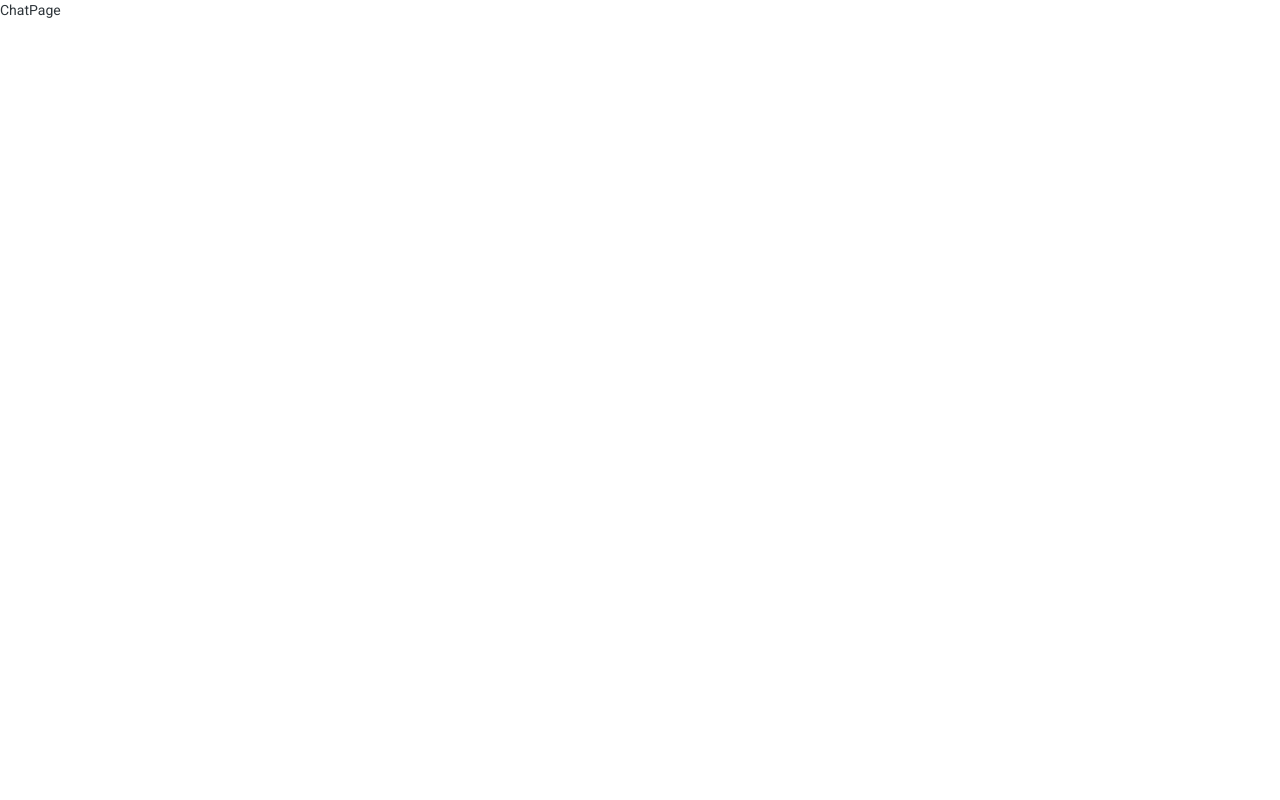
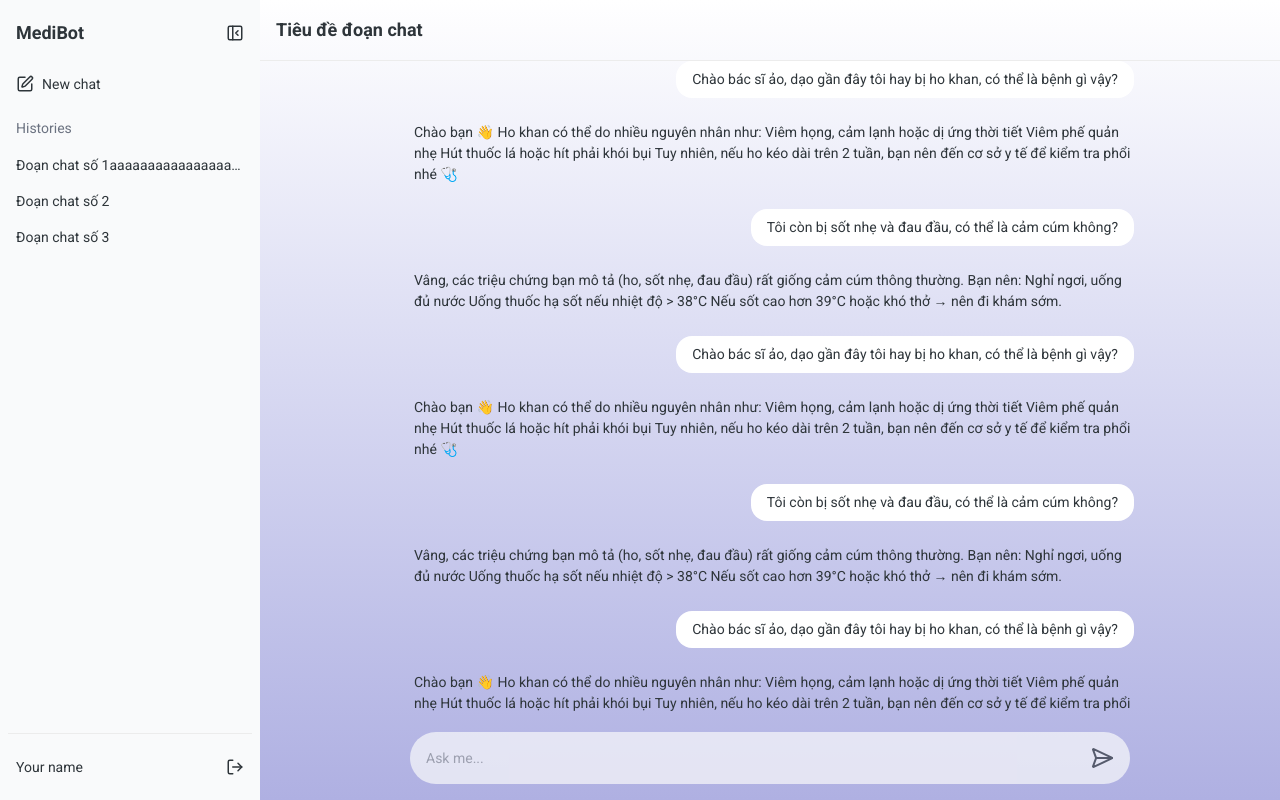
Before and after one commit to hyynee04/MediBot, a React (Vite) app: page / in a window 1280 px wide. Built offline with nearby package versions, Linux system fonts and the light colour scheme.

Commit message:
ChatPage: done basic UI

```diff
--- a/package.json
+++ b/package.json
@@ -14,6 +14,7 @@
     "framer-motion": "^12.23.24",
     "react": "^19.1.1",
     "react-dom": "^19.1.1",
+    "react-icons": "^5.5.0",
     "react-router-dom": "^7.9.4"
   },
   "devDependencies": {
--- /dev/null
+++ b/src/components/AnswerItem.tsx
@@ -0,0 +1,13 @@
+interface AnswerItemProps {
+    answer: string;
+}
+
+const AnswerItem = ({ answer }: AnswerItemProps) => {
+    return (
+        <div className="w-full h-fit flex">
+            <p className="">{answer}</p>
+        </div>
+    )
+}
+
+export default AnswerItem
--- /dev/null
+++ b/src/components/HistoryItem.tsx
@@ -0,0 +1,11 @@
+interface HistoryItemProps {
+    text: string;
+}
+const HistoryItem = ({ text }: HistoryItemProps) => {
+    return (
+        <div className="p-2 flex flex-row items-center gap-2 hover:bg-stroke-grey rounded-lg cursor-pointer">
+            <p className="text-sm overflow-hidden text-ellipsis whitespace-nowrap">{text}</p>
+        </div>
+    )
+}
+export default HistoryItem
--- /dev/null
+++ b/src/components/QuestionItem.tsx
@@ -0,0 +1,13 @@
+interface QuestionItemProps{
+    question: string;
+}
+
+const QuestionItem = ({question}: QuestionItemProps) => {
+    return (
+        <div className="w-full h-fit flex justify-end">
+            <p className="bg-primary-white px-4 py-2 rounded-2xl max-w-2/3">{question}</p>
+        </div>
+    )
+}
+
+export default QuestionItem
--- a/src/index.css
+++ b/src/index.css
@@ -39,6 +39,20 @@ body {
   min-height: 100vh;
   font-size: 14px;
 }
+
+@layer utilities {
+  ::-webkit-scrollbar {
+    width: 8px;
+  }
+  ::-webkit-scrollbar-thumb {
+    background-color: var(--color-background-white); /* blue-400 */
+    border-radius: 9999px;
+  }
+  ::-webkit-scrollbar-track {
+    background-color: transparent; /* gray-200 */
+  }
+}
+
 
 /* a {
   font-weight: 500;
--- a/src/pages/ChatPage.tsx
+++ b/src/pages/ChatPage.tsx
@@ -1,9 +1,135 @@
+import { LuPanelLeftClose, LuPanelLeftOpen, LuSquarePen, LuLogOut, LuSendHorizontal } from "react-icons/lu";
+import HistoryItem from "../components/HistoryItem";
+import { useNavigate } from "react-router-dom";
+import { paths } from "../routes/paths";
+import QuestionItem from "../components/QuestionItem";
+import AnswerItem from "../components/AnswerItem";
+const ChatPage = () => {
+    const navigate = useNavigate()
+    const handleGotoLogin = () => {
+        navigate(paths.login)
+    }
+    return (
+        <div className="w-screen h-screen flex flex-row">
+            <div className="md:w-[260px] w-fit h-screen bg-background-white py-4 px-2 flex flex-col justify-between">
+                <div className="flex flex-col gap-4">
+                    <div className="flex flex-row justify-between items-center">
+                        <p className="px-2 text-lg font-bold md:block hidden">MediBot</p>
+                        <div className="p-2 hover:bg-stroke-grey rounded-lg cursor-pointer">
+                            <LuPanelLeftClose size={18} />
+                        </div>
+                        {/* <LuPanelLeftOpen /> */}
+                    </div>
+                    <div className="p-2 flex flex-row items-center gap-2 hover:bg-stroke-grey rounded-lg cursor-pointer">
+                        <LuSquarePen size={18} />
+                        <p className="text-sm md:block hidden">New chat</p>
+                    </div>
+                    <div className="md:flex hidden flex-col h-full">
+                        <p className="px-2 pb-2 text-primary-grey">Histories</p>
+                        <HistoryItem text="Đoạn chat số 1aaaaaaaaaaaaaaaaaaaaaaaa" />
+                        <HistoryItem text="Đoạn chat số 2" />
+                        <HistoryItem text="Đoạn chat số 3" />
+                    </div>
+                </div>
+                <div className="flex flex-col gap-4">
+                    <span className="w-full h-px bg-stroke-grey" />
+                    <div className="flex flex-row justify-between items-center">
+                        <p className="px-2 text-sm md:block hidden">Your name</p>
+                        <div className="p-2 hover:bg-stroke-grey rounded-lg cursor-pointer" onClick={() => handleGotoLogin()}>
+                            <LuLogOut size={18} />
+                        </div>
+                    </div>
+                </div>
+            </div>
+            <div className="w-full h-screen flex flex-col items-center justify-end bg-gradient-to-b from-primary-white to-primary-purple">
+                <p className="w-full p-4 text-lg font-bold text-primary-black ">Tiêu đề đoạn chat</p>
+                <span className="w-full h-px bg-stroke-grey" />
+                <div className="w-full h-full overflow-y-scroll flex justify-center pl-2">
+                    <div className="flex flex-col gap-6 lg:w-[720px] w-full">
+                        <QuestionItem question="Chào bác sĩ ảo, dạo gần đây tôi hay bị ho khan, có thể là bệnh gì vậy?" />
+                        <AnswerItem answer="
+                     Chào bạn 👋
+                            Ho khan có thể do nhiều nguyên nhân như:
 
-const ChatPage = () => {
-    return (
-        <>
-            <h1>ChatPage</h1>
-        </>
+                            Viêm họng, cảm lạnh hoặc dị ứng thời tiết
+
+                            Viêm phế quản nhẹ
+
+                            Hút thuốc lá hoặc hít phải khói bụi
+                            Tuy nhiên, nếu ho kéo dài trên 2 tuần, bạn nên đến cơ sở y tế để kiểm tra phổi nhé 🩺
+                    "/>
+                        <QuestionItem question="Tôi còn bị sốt nhẹ và đau đầu, có thể là cảm cúm không?" />
+                        <AnswerItem
+                            answer="Vâng, các triệu chứng bạn mô tả (ho, sốt nhẹ, đau đầu) rất giống cảm cúm thông thường.
+                        Bạn nên:
+
+                        Nghỉ ngơi, uống đủ nước
+
+                        Uống thuốc hạ sốt nếu nhiệt độ > 38°C
+
+                        Nếu sốt cao hơn 39°C hoặc khó thở → nên đi khám sớm."
+                        />
+                        <QuestionItem question="Chào bác sĩ ảo, dạo gần đây tôi hay bị ho khan, có thể là bệnh gì vậy?" />
+                        <AnswerItem answer="
+                     Chào bạn 👋
+                            Ho khan có thể do nhiều nguyên nhân như:
+
+                            Viêm họng, cảm lạnh hoặc dị ứng thời tiết
+
+                            Viêm phế quản nhẹ
+
+                            Hút thuốc lá hoặc hít phải khói bụi
+                            Tuy nhiên, nếu ho kéo dài trên 2 tuần, bạn nên đến cơ sở y tế để kiểm tra phổi nhé 🩺
+                    "/>
+                        <QuestionItem question="Tôi còn bị sốt nhẹ và đau đầu, có thể là cảm cúm không?" />
+                        <AnswerItem
+                            answer="Vâng, các triệu chứng bạn mô tả (ho, sốt nhẹ, đau đầu) rất giống cảm cúm thông thường.
+                        Bạn nên:
+
+                        Nghỉ ngơi, uống đủ nước
+
+                        Uống thuốc hạ sốt nếu nhiệt độ > 38°C
+
+                        Nếu sốt cao hơn 39°C hoặc khó thở → nên đi khám sớm."
+                        />
+                        <QuestionItem question="Chào bác sĩ ảo, dạo gần đây tôi hay bị ho khan, có thể là bệnh gì vậy?" />
+                        <AnswerItem answer="
+                     Chào bạn 👋
+                            Ho khan có thể do nhiều nguyên nhân như:
+
+                            Viêm họng, cảm lạnh hoặc dị ứng thời tiết
+
+                            Viêm phế quản nhẹ
+
+                            Hút thuốc lá hoặc hít phải khói bụi
+                            Tuy nhiên, nếu ho kéo dài trên 2 tuần, bạn nên đến cơ sở y tế để kiểm tra phổi nhé 🩺
+                    "/>
+                        <QuestionItem question="Tôi còn bị sốt nhẹ và đau đầu, có thể là cảm cúm không?" />
+                        <AnswerItem
+                            answer="Vâng, các triệu chứng bạn mô tả (ho, sốt nhẹ, đau đầu) rất giống cảm cúm thông thường.
+                        Bạn nên:
+
+                        Nghỉ ngơi, uống đủ nước
+
+                        Uống thuốc hạ sốt nếu nhiệt độ > 38°C
+
+                        Nếu sốt cao hơn 39°C hoặc khó thở → nên đi khám sớm."
+                        />
+                    </div>
+                </div>
+                <div className="lg:w-[720px] w-full py-4">
+                    <div className="rounded-full bg-background-white opacity-70 flex flex-row items-center">
+                        <input
+                            placeholder="Ask me..."
+                            className=" text-primary-black text-sm p-4 w-full focus:outline-none"
+                        />
+                        <div className="mr-2 p-2 hover:bg-stroke-grey rounded-full cursor-pointer" onClick={() => handleGotoLogin()}>
+                            <LuSendHorizontal size={24} />
+                        </div>
+                    </div>
+                </div>
+            </div>
+        </div>
     )
 }
 export default ChatPage
```
Also changed, not shown: 1 other file (tests, documents, lock files or other folders).
